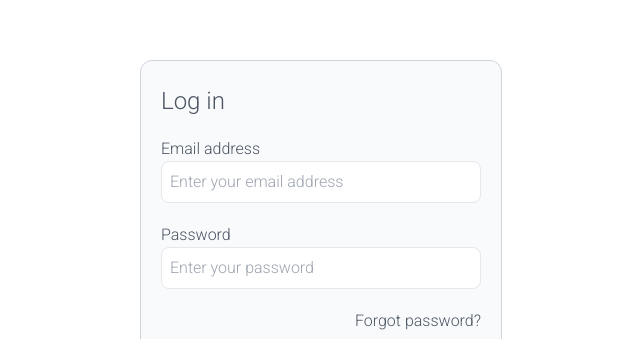
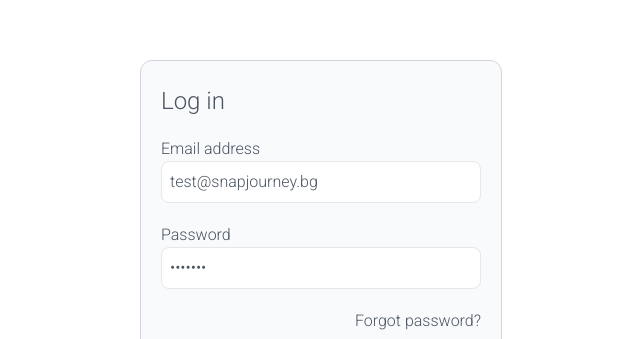
Before and after one commit to HristiyanIvanov/snapjourney, a React (Vite) app: page /login in a window 1280 px wide. Shown: the part 160-499 px from the top of the page, without its empty margins (319-959 px from the left). Built offline with nearby package versions, Linux system fonts and the light colour scheme; no server answers.

Commit message:
Adding defaultvalues for test account in login page

```diff
--- a/src/components/auth/LoginForm.jsx
+++ b/src/components/auth/LoginForm.jsx
@@ -3,8 +3,8 @@ import { useLogin } from "./useLogin";
 import Button from "../../ui/Button";
 import { useNavigate } from "react-router-dom";
 function Login() {
-  const [email, setEmail] = useState("");
-  const [password, setPassword] = useState("");
+  const [email, setEmail] = useState("test@snapjourney.bg");
+  const [password, setPassword] = useState("test123");
   const { login, isLoading } = useLogin();
   const navigate = useNavigate();
 
@@ -36,7 +36,6 @@ function Login() {
           autoComplete="username"
           placeholder="Enter your email address"
           value={email}
-          defaultValue="test@snapjourney.bg"
           onChange={(e) => setEmail(e.target.value)}
           disabled={isLoading}
           className="w-80 rounded-lg border border-gray-200 p-2 outline-teal-400"
@@ -51,7 +50,6 @@ function Login() {
           autoComplete="current-password"
           placeholder="Enter your password"
           value={password}
-          defaultValue="test123"
           onChange={(e) => setPassword(e.target.value)}
           disabled={isLoading}
           className="w-80 rounded-lg border border-gray-200 p-2 outline-teal-400"
```
